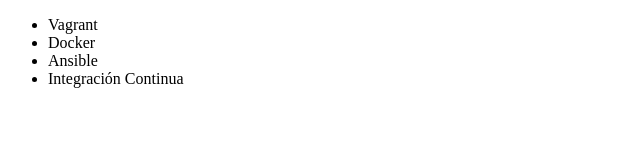
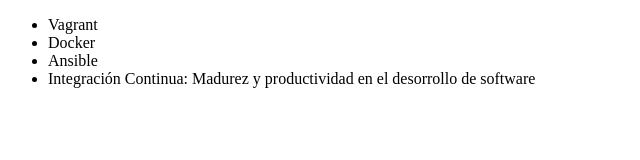
Before and after one commit to RodolfoCastro19/curso-git-y-github, a plain HTML site: page index.html in a window 1280 px wide. Shown: the whole page, without its empty margins (0-640 px from the left). Drawn offline with Linux system fonts and the light colour scheme.

Commit message:
renombrando curso de integracion continua

```diff
--- a/index.html
+++ b/index.html
@@ -9,7 +9,7 @@
          <li> Vagrant </li>
          <li> Docker </li>
          <li> Ansible </li>
-         <li> Integración Continua </li>
+         <li> Integración Continua: Madurez y productividad en el desorrollo de software </li>
      </ul>
 </body>
 </html>
```
